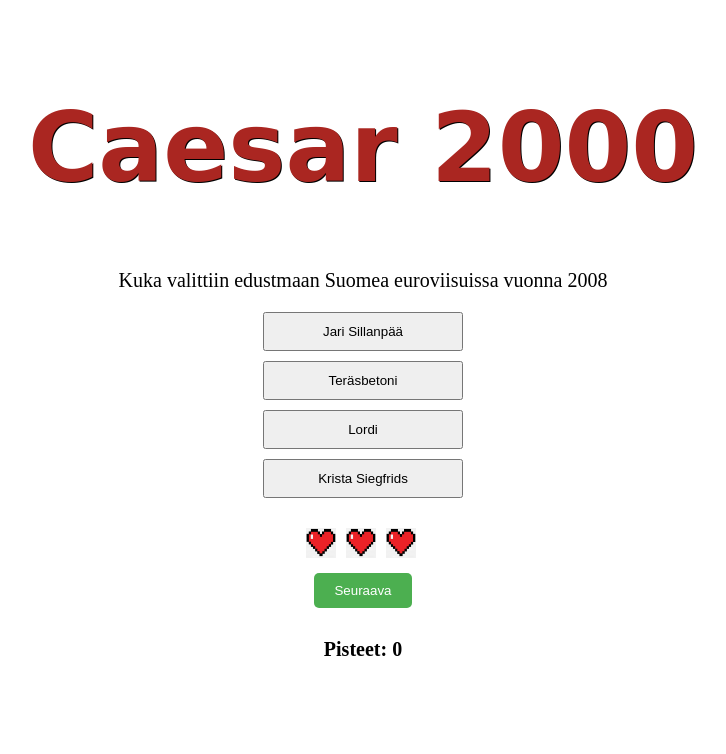
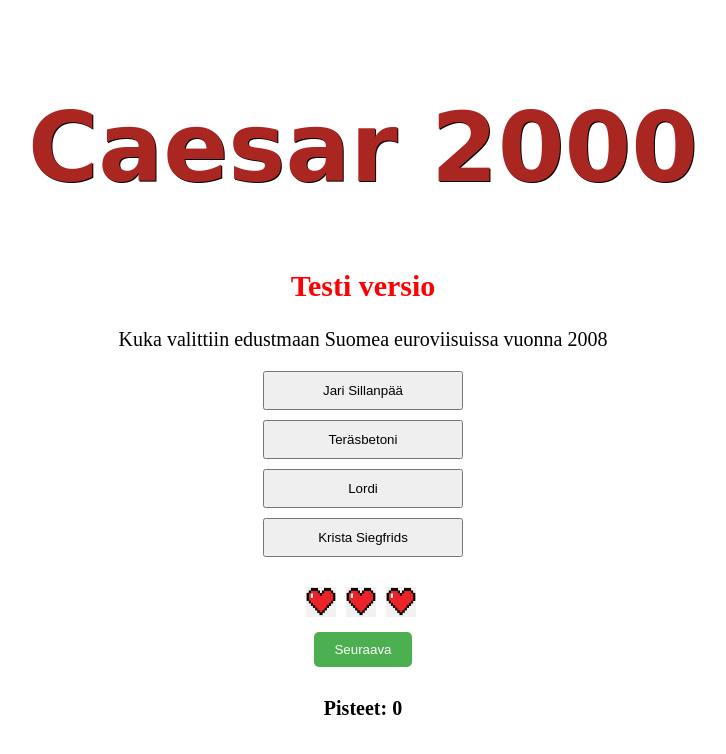
Before and after one commit to KalleNarhu/KalleNarhu.github.io, a plain HTML site: page caesar/index.html in a window 1280 px wide. Shown: the whole page, without its empty margins (277-1003 px from the left). Drawn offline with Linux system fonts and the light colour scheme; a web font is replaced by a local one.

Commit message:
Update index.html

```diff
--- a/caesar/index.html
+++ b/caesar/index.html
@@ -10,6 +10,7 @@
 <body>
   <div class="container">
     <h1>Caesar 2000</h1>
+    <h2 style="color:red;">Testi versio</h2>
     <p id="question"></p>
     <div id="options">
       <button class="option"></button>
```
